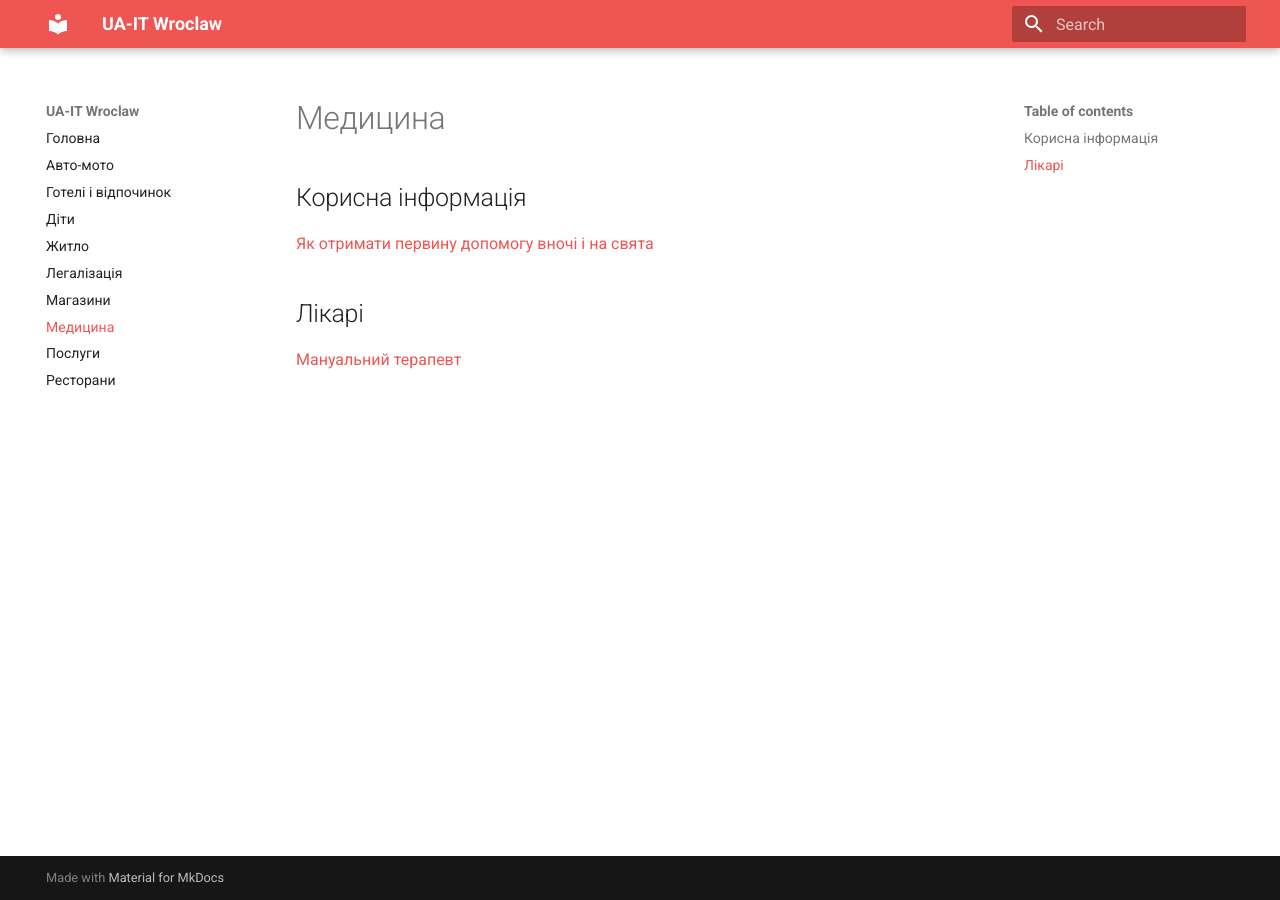
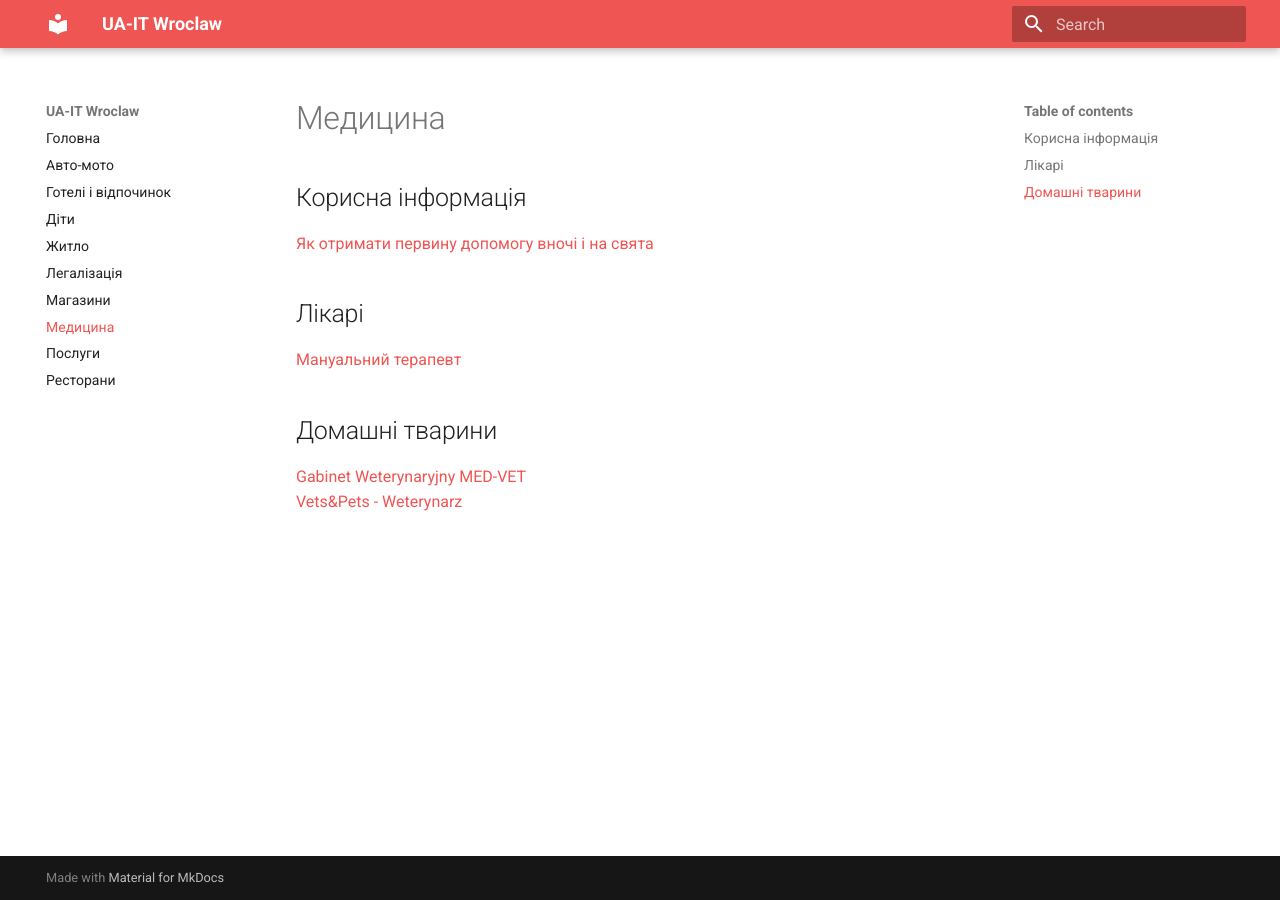
Before and after one commit to WladMl/ua-it-wro, an MkDocs documentation site: the page built from docs/healthcare.md, in a window 1280 px wide. Built offline with MkDocs 1.6.1 and Material for MkDocs 9.7.7, drawn with Linux system fonts in a browser that asks for light colours.

Commit message:
fix content

```diff
--- a/docs/healthcare.md
+++ b/docs/healthcare.md
@@ -7,9 +7,13 @@
 ## Лікарі
 [Мануальний терапевт][2]
 
-
+## Домашні тварини
+[Gabinet Weterynaryjny MED-VET][3]<br />
+[Vets&Pets - Weterynarz][4]<br />
 
 <!-- resources -->
 
 [1]: https://pacjent.gov.pl/pacient/pervinna-medichna-dopomoga
 [2]: https://instagram.com/massage_bilanchuk?igshid=NDk5N2NlZjQ=
+[3]: https://g.co/kgs/JA5xbB
+[4]: https://vetsandpets.pl/en/
```
